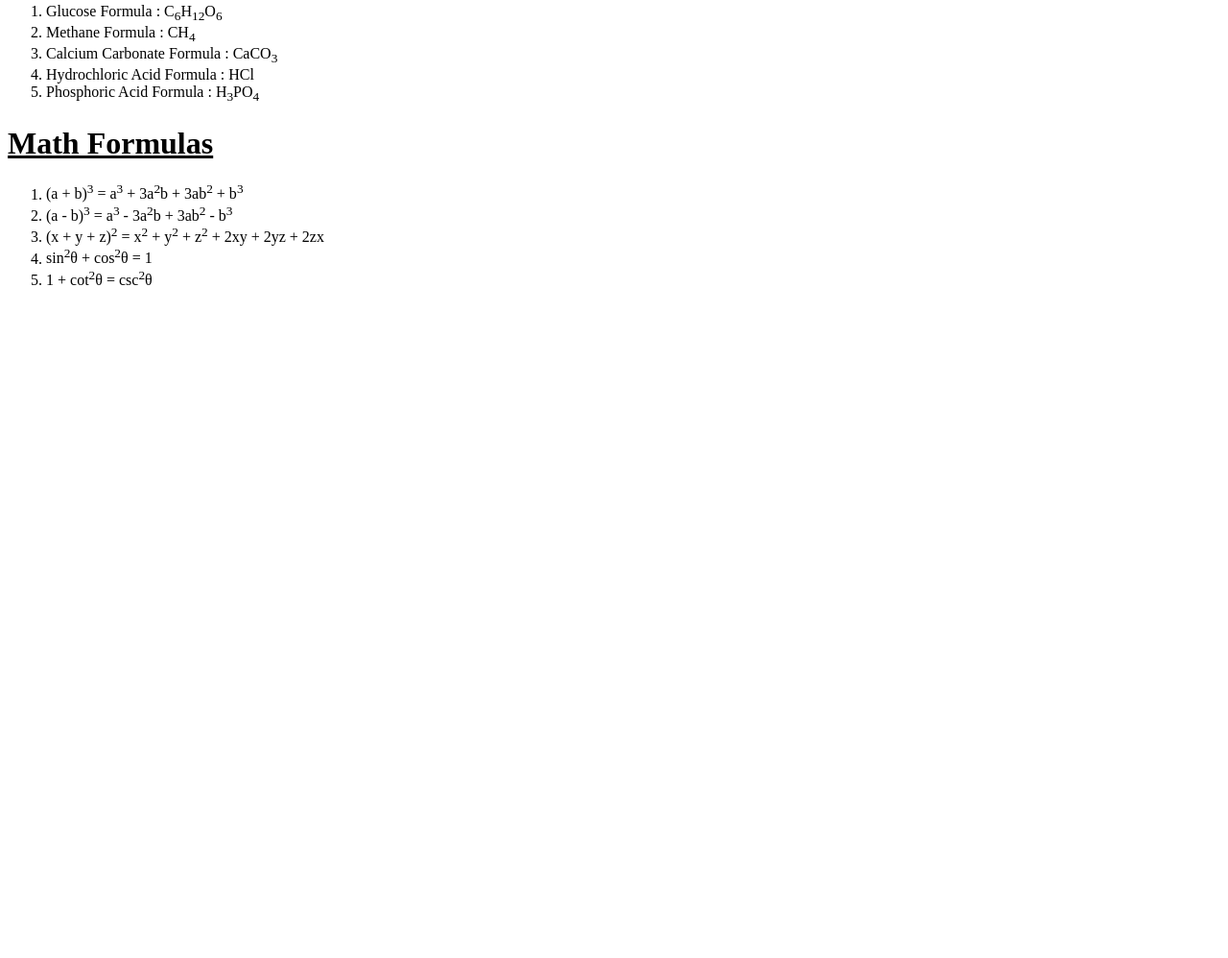
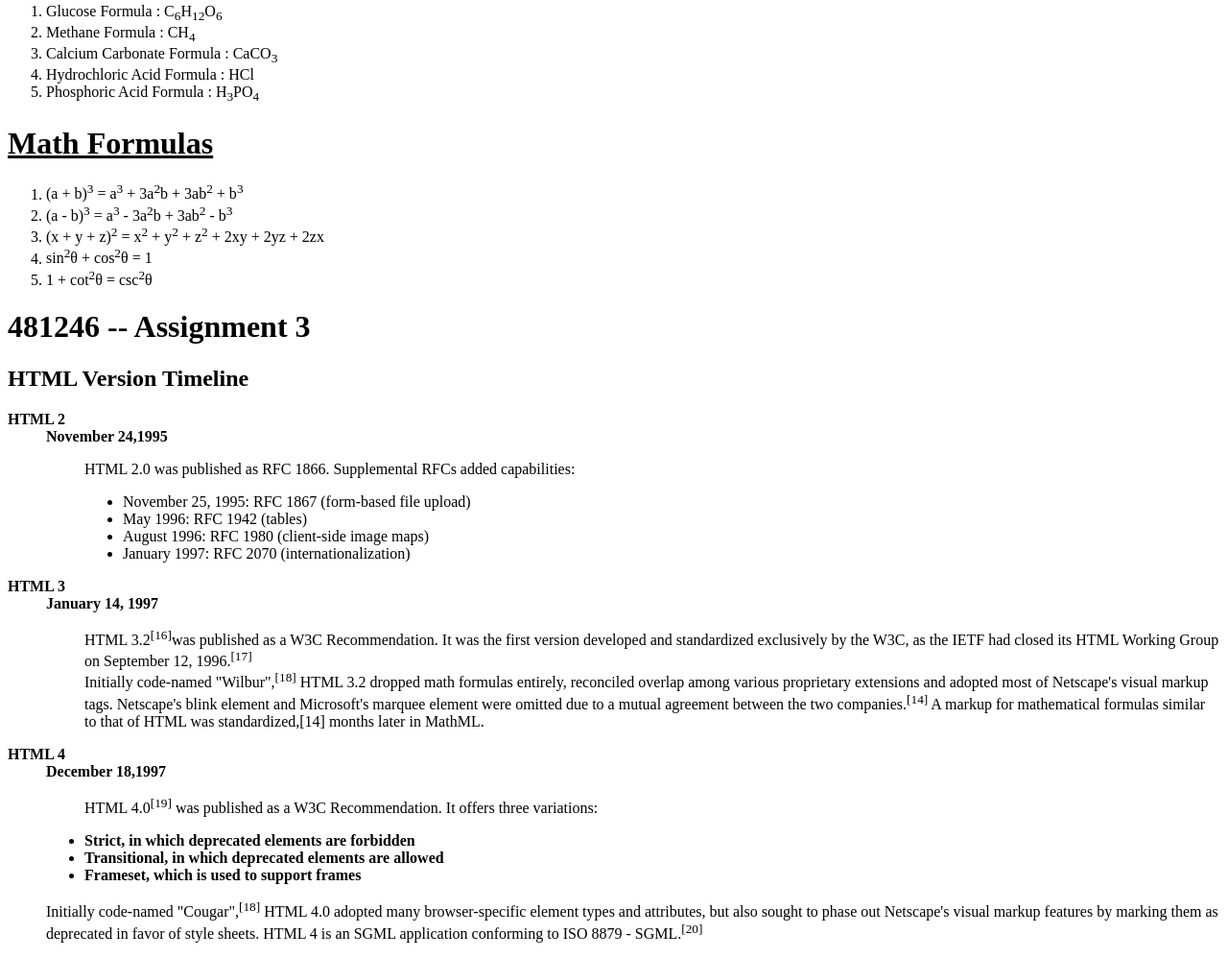
Before and after one commit to MuhammadMuzammil-TheDeveloper/SMIT, a plain HTML site: page index.html in a window 1280 px wide. Shown: the part 1260-2258 px from the top of the page at 96% size. Before the commit the page ends 1577 px from the top, so only its background shows below. Drawn offline with Linux system fonts and the light colour scheme.

Commit message:
Add code Assignment 03 index.html

```diff
--- a/index.html
+++ b/index.html
@@ -78,6 +78,51 @@
             <li>1 + cot<sup>2</sup>θ = csc<sup>2</sup>θ</li>
         </ol>
 
+     <!-- TASK - 03  -->
+    <!-- Do Practice using list and make a nested list -->
+  <h1>481246 -- Assignment 3</h1>
+  <h2>HTML Version Timeline</h2>
+  <dl>
+    <dt><b>HTML 2</b></dt>
+    <dd><b>November 24,1995</b>
+      <dl>
+        <dd>HTML 2.0 was published as RFC 1866. Supplemental RFCs added capabilities:
+          <ul>
+            <li>November 25, 1995: RFC 1867 (form-based file upload)</li>
+            <li>May 1996: RFC 1942 (tables)</li>
+            <li>August 1996: RFC 1980 (client-side image maps)</li>
+            <li>January 1997: RFC 2070 (internationalization)</li>
+          </ul>
+        </dd>
+      </dl>
+    </dd>
+    <dt><b>HTML 3</b></dt>
+    <dd><b>January 14, 1997</b>
+      <dl>
+        <dd>HTML 3.2<sup>[16]</sup>was published as a W3C Recommendation. It was the first version developed and
+          standardized exclusively by the W3C, as the IETF had closed its HTML Working Group on September 12,
+          1996.<sup>[17]</sup></dd>
+        <dd>Initially code-named "Wilbur",<sup>[18]</sup> HTML 3.2 dropped math formulas entirely, reconciled overlap
+          among various proprietary extensions and adopted most of Netscape's visual markup tags. Netscape's blink
+          element and Microsoft's marquee element were omitted due to a mutual agreement between the two
+          companies.<sup>[14]</sup> A markup for mathematical formulas similar to that of HTML was standardized,[14]
+          months later in MathML.</dd>
+      </dl>
+    </dd>
+    <dt><b>HTML 4 </b></dt>
+    <dd><b>December 18,1997</b>
+      <dl>
+        <dd>HTML 4.0<sup>[19]</sup> was published as a W3C Recommendation. It offers three variations:</dd>
+        <ul>
+          <li><b>Strict, in which deprecated elements are forbidden</b></li>
+          <li><b>Transitional, in which deprecated elements are allowed</b></li>
+          <li><b>Frameset, which is used to support frames</b></li>
+        </ul>
+      </dl>
+    </dd>
+    <dd>Initially code-named "Cougar",<sup>[18]</sup> HTML 4.0 adopted many browser-specific element types and
+      attributes, but also sought to phase out Netscape's visual markup features by marking them as deprecated in favor
+      of style sheets. HTML 4 is an SGML application conforming to ISO 8879 - SGML.<sup>[20]</sup></dd>
+  </dl>
 </body>
-
-</html>
+</html
```
